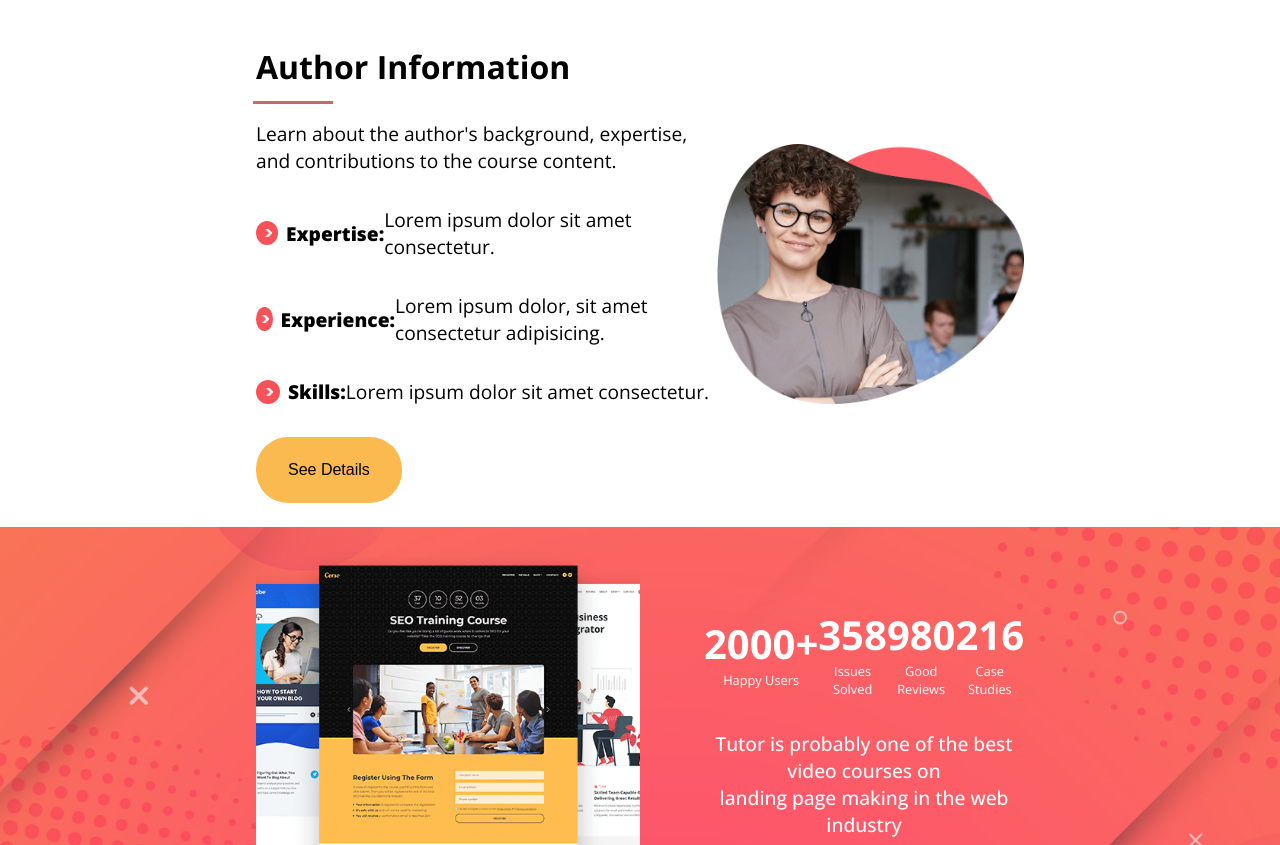
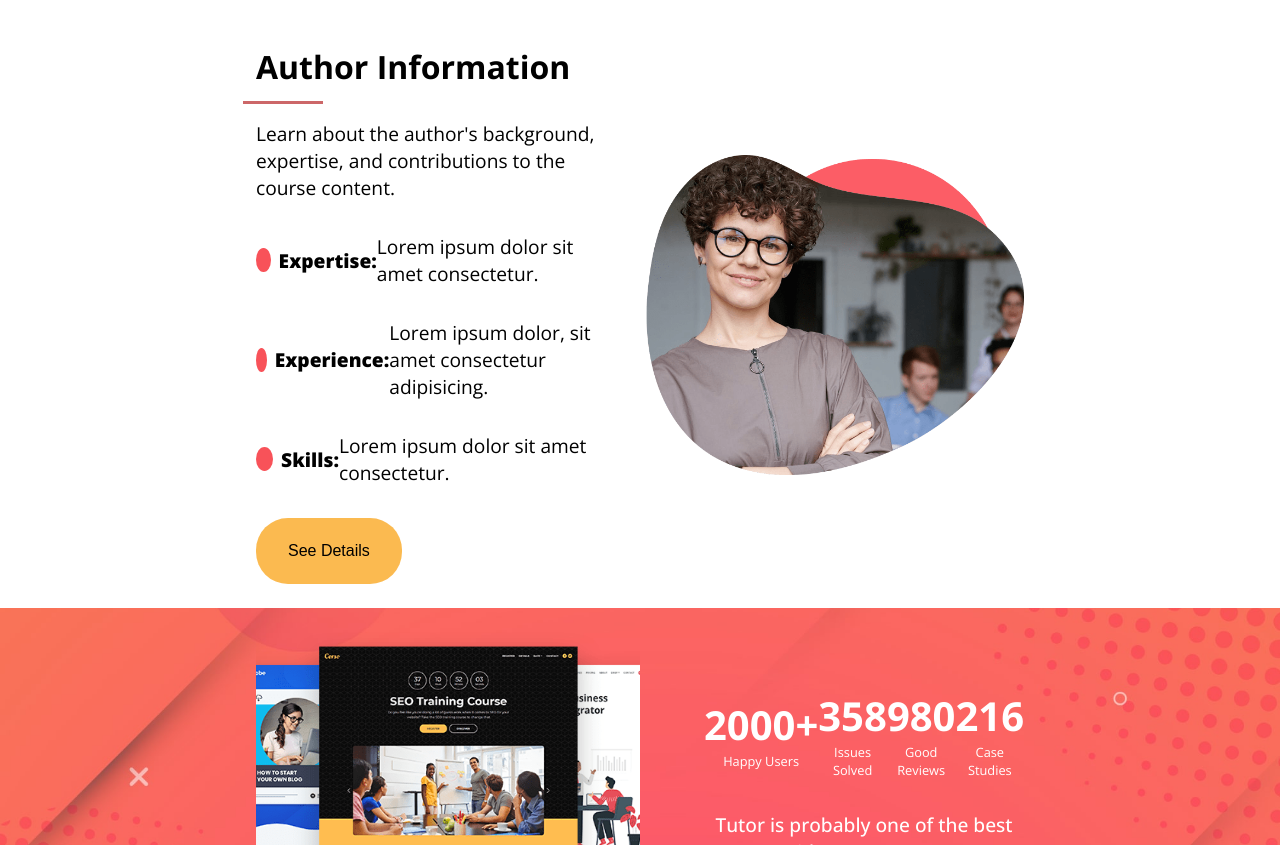
Before and after one commit to avinashkumar0808/tutorProject, a plain HTML site: page index.html in a window 1280 px wide. Shown: the part 4715-5560 px from the top of the page. Drawn offline with nearby package versions, Linux system fonts and the light colour scheme.

```diff
--- a/CSS/style.css
+++ b/CSS/style.css
@@ -473,6 +473,7 @@
         display: flex;
         align-items: center;
         justify-content: center;
+        gap: 3rem;
         .about{
             margin-bottom: 1rem;
             display: flex;
@@ -498,18 +499,21 @@
             position: relative;
             img{
                 position: absolute;
-                top: 50%;
-                left: 50%;
-                width: 0.5rem;
+                top: 50% !important;
+                left: 50% !important;
+                width: 0.5rem !important;
                 object-fit: cover;
                 object-position: center;
                 transform: translate(-70%,-50%) rotate(90deg);
+                display: none;
             }
           }
         }
       img{
-        width: 40%;
-        height: 100%;
+        width: 50%;
+        height: 20rem;
+        object-fit: cover;
+        object-position: center;
       }
       .leftSideOfCourseDetails{
         width: 60%;
```
